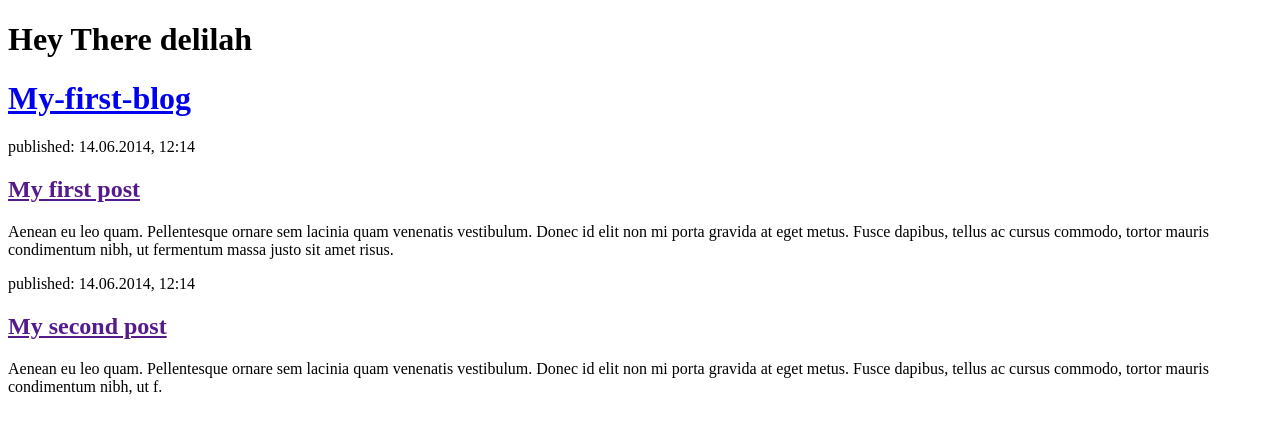
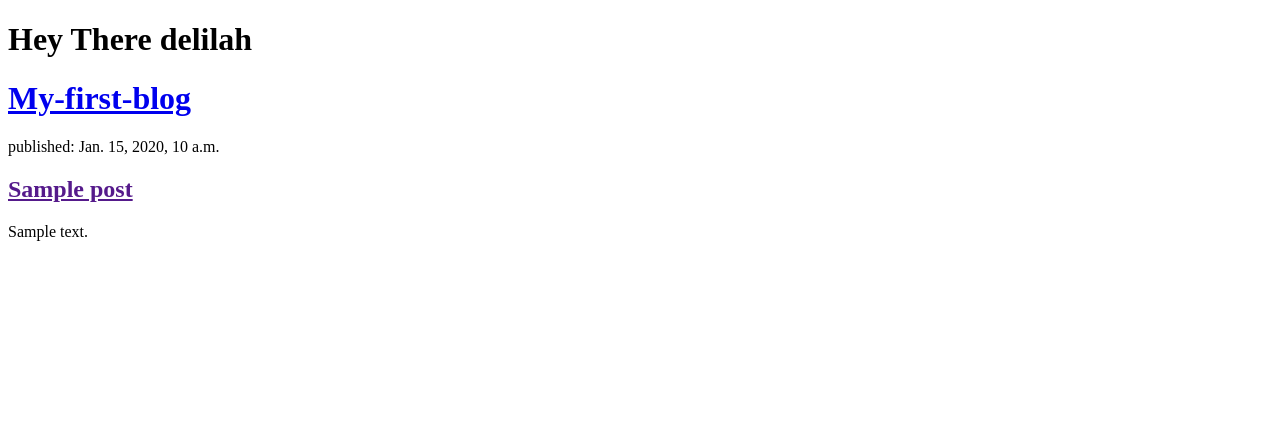
Before and after one commit to AsifNasim/my-first-blog, a Django app: template blog/templates/blog/post_list.html in a window 1280 px wide. Shown: the top 434 px of the page. Run offline with Django 3.2, Linux system fonts and the light colour scheme; the template is opened without the code that fills it: values that come from a table or form of the project are taken from there, others are empty; tables that the repository leaves empty hold one stand-in row (values such as "Sample post").

Commit message:
Modifies templates to display posts from database

```diff
--- a/blog/templates/blog/post_list.html
+++ b/blog/templates/blog/post_list.html
@@ -1,25 +1,22 @@
 <!DOCTYPE html>
+
 <html lang="en" dir="ltr">
   <head>
     <meta charset="utf-8">
-    <title>Asif's Blog :)></title>
+    <title>Asif's Blog :) </title>
   </head>
   <body>
     <h1>Hey There delilah </h1>
         <div>
             <h1><a href="/">My-first-blog</a></h1>
         </div>
+        {% for post in posts %}
+        <div >
+          <p>published: {{post.published_date}}</p>
+          <h2><a href="">{{post.title}}</a></h2>
+          <p>{{post.text|linebreaksbr}}</p>
+        </div>
+        {% endfor %}
 
-        <div>
-            <p>published: 14.06.2014, 12:14</p>
-            <h2><a href="">My first post</a></h2>
-            <p>Aenean eu leo quam. Pellentesque ornare sem lacinia quam venenatis vestibulum. Donec id elit non mi porta gravida at eget metus. Fusce dapibus, tellus ac cursus commodo, tortor mauris condimentum nibh, ut fermentum massa justo sit amet risus.</p>
-        </div>
-
-        <div>
-            <p>published: 14.06.2014, 12:14</p>
-            <h2><a href="">My second post</a></h2>
-            <p>Aenean eu leo quam. Pellentesque ornare sem lacinia quam venenatis vestibulum. Donec id elit non mi porta gravida at eget metus. Fusce dapibus, tellus ac cursus commodo, tortor mauris condimentum nibh, ut f.</p>
-        </div>
     </body>
 </html>
--- a/blog/views.py
+++ b/blog/views.py
@@ -1,5 +1,7 @@
 from django.shortcuts import render
-
+from django.utils import timezone
+from .models import Post
 # Create your views here.
 def post_list(request):
-    return render(request,'blog/post_list.html',{})
+    posts =Post.objects.filter(published_date__lte=timezone.now()).order_by('published_date')
+    return render(request,'blog/post_list.html',{'posts':posts})
```
Also changed, not shown: mysite/urls.py (line endings or trailing spaces).
